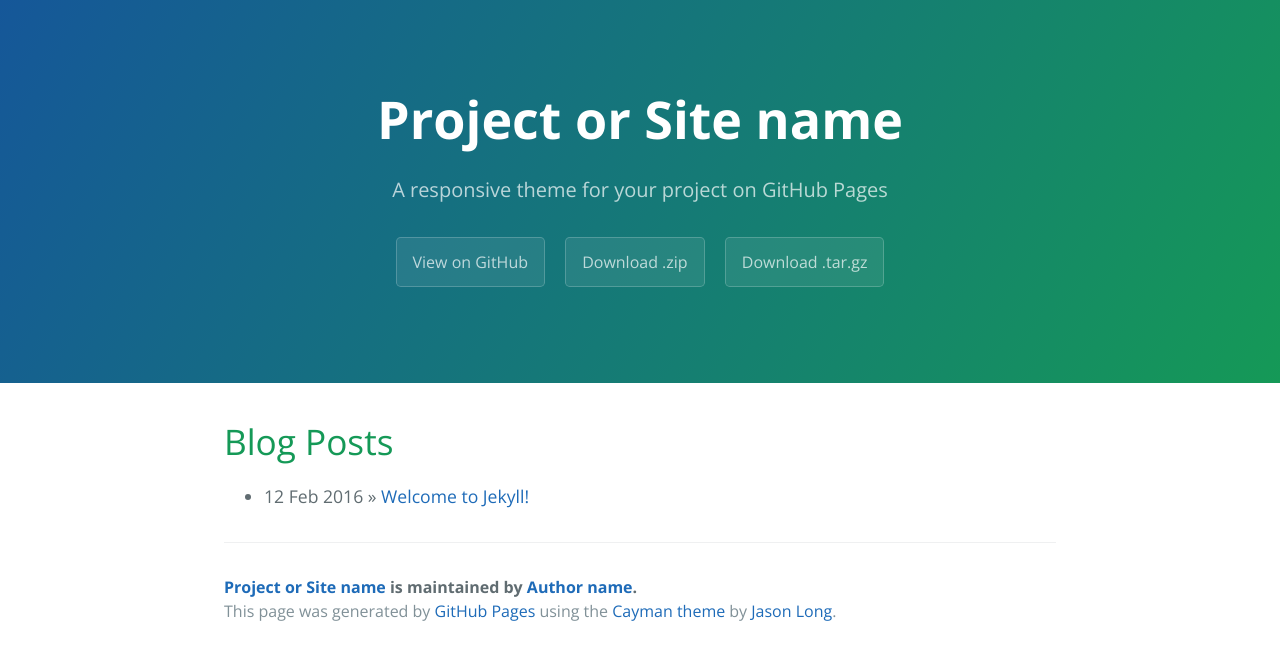
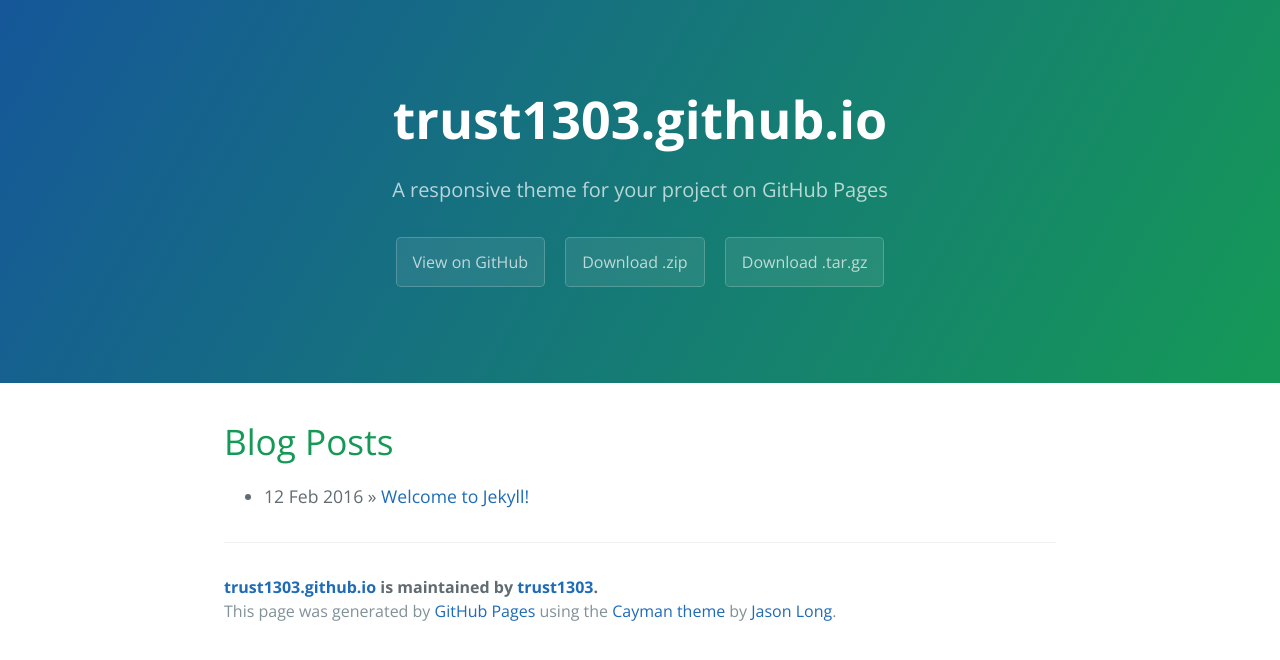
Before and after one commit to strawberryjamsea/trust1303.github.io-1, a Jekyll site: the page built from index.html, in a window 1280 px wide. Shown: the top 660 px of the page. Built offline with Jekyll 4.4.1, drawn with Linux system fonts in a browser that asks for light colours; the list of posts is cut into pages by our own code.

Commit message:
Update _config.yml

```diff
--- a/_config.yml
+++ b/_config.yml
@@ -1,13 +1,13 @@
 # Setup
-title:        Project or Site name
+title:        trust1303.github.io
 tagline:      A responsive theme for your project on GitHub Pages
 baseurl:      ""
 paginate:     1
 
 # About/contact
 author:
-  name:       Author name
-  url:        http://yourhomepage.com
+  name:       trust1303
+  url:        trust1303.github.io
 
 # Gems
 gems:
```
